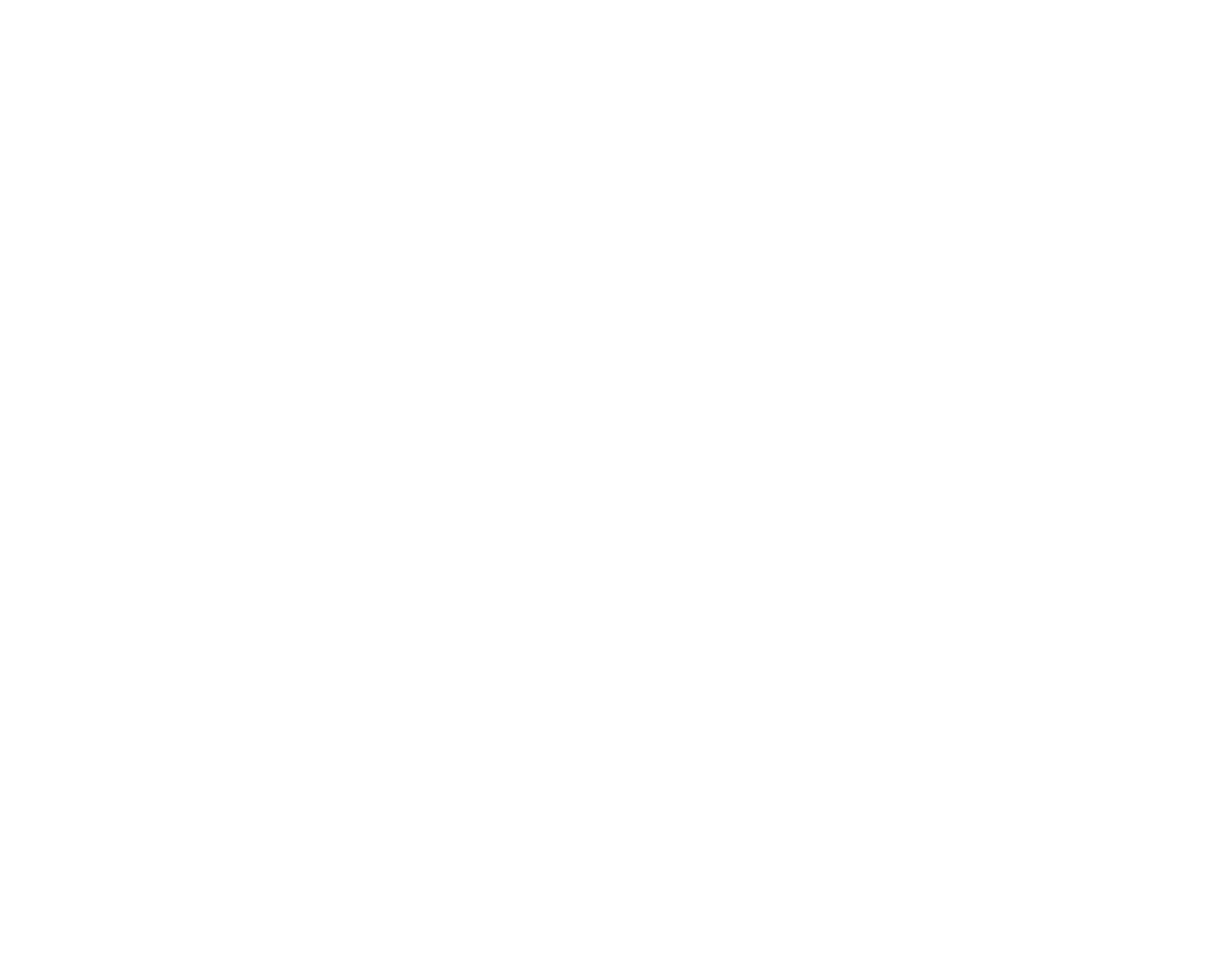
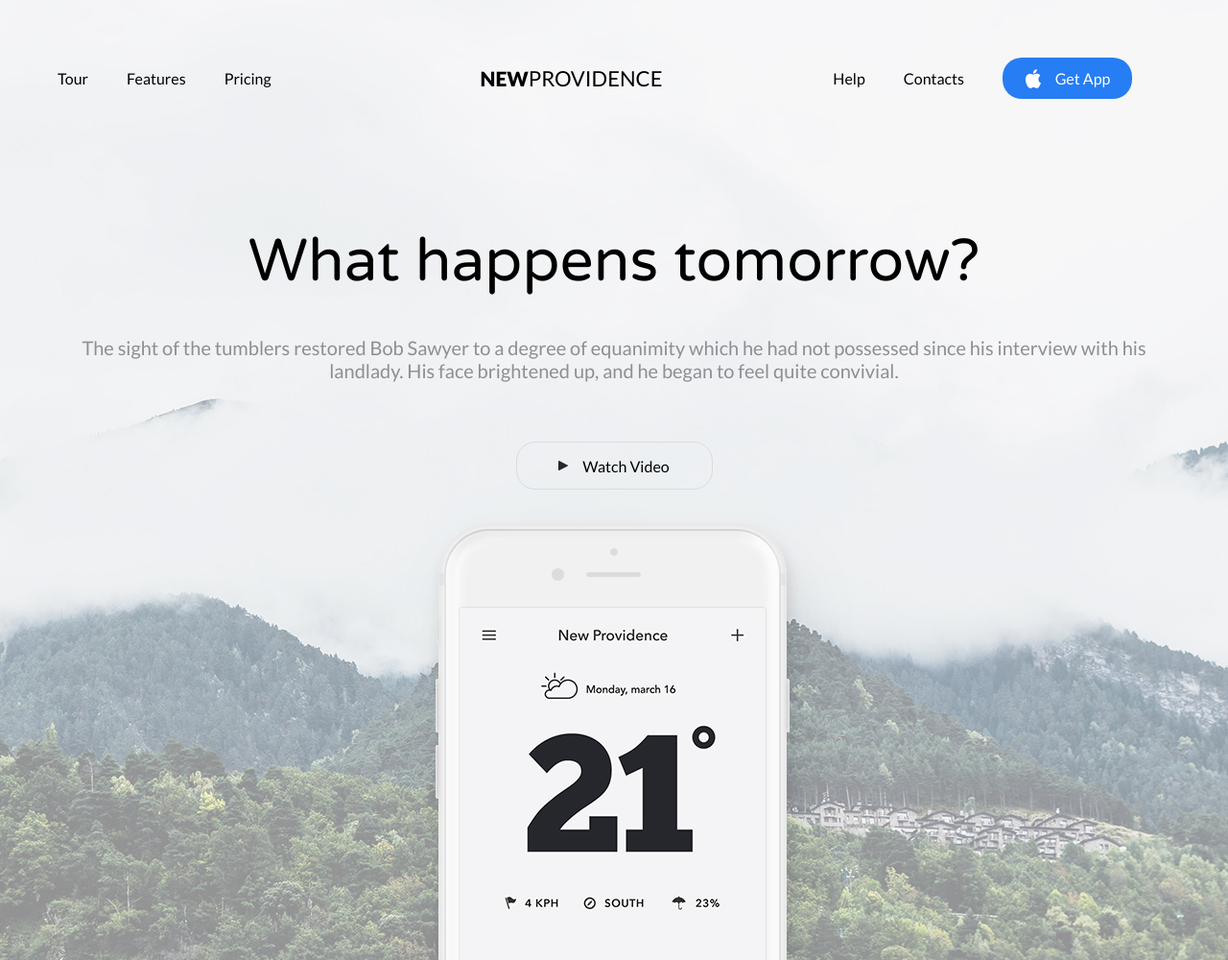
Before and after one commit to YuriSmal/team2, a plain HTML site: page index.html in a window 1280 px wide. Shown: the top 1000 px of the page at 96% size. Before the commit the page ends 800 px from the top, so only its background shows below. Drawn offline with Linux system fonts and the light colour scheme.

Commit message:
web version finished

```diff
--- a/index.html
+++ b/index.html
@@ -4,13 +4,91 @@
     <meta charset="UTF-8">
     <meta name="viewport" content="width=device-width, initial-scale=1.0">
     <title>Document</title>
+    <link href="https://fonts.googleapis.com/css2?family=Lato:wght@300;400;700;900&display=swap" rel="stylesheet">
+    <link href="https://fonts.googleapis.com/css2?family=Varela+Round&display=swap" rel="stylesheet">
+    <link rel="stylesheet" href="style.css">
+
 </head>
 <body>
 
-    <header></header>
+    <header>
+        <div class="container">
+            <div class="header-menu-wrapper">
+                <ul class="header-menu-container">
+                    <li><a href="">Tour</a></li>
+                    <li><a href="">Features</a></li>
+                    <li><a href="">Pricing</a></li>
+                </ul>
+
+                <div class="header-menu-container">
+                    <a href=""><h1><strong>New</strong>providence</h1></a>
+                </div>
+
+                <ul class="header-menu-container">
+                    <li><a href="">Help</a></li>
+                    <li><a href="">Contacts</a></li>
+                    <li class="header-getapp-button-wrapper"><a class="header-getapp-button" href="">
+                        <svg
+                        xmlns="http://www.w3.org/2000/svg"
+                        xmlns:xlink="http://www.w3.org/1999/xlink"
+                        width="17px" height="21px">
+                       <path fill-rule="evenodd"  fill="rgb(255, 255, 255)"
+                        d="M14.339,11.570 C14.316,9.051 16.382,7.826 16.476,7.769 C15.306,6.048 13.493,5.812 12.856,5.794 C11.333,5.632 9.856,6.713 9.080,6.713 C8.289,6.713 7.094,5.809 5.806,5.836 C4.150,5.862 2.600,6.830 1.749,8.333 C-0.005,11.399 1.303,15.904 2.984,18.382 C3.825,19.596 4.808,20.951 6.094,20.903 C7.352,20.851 7.822,20.094 9.340,20.094 C10.844,20.094 11.286,20.903 12.597,20.873 C13.947,20.851 14.798,19.654 15.609,18.430 C16.581,17.039 16.971,15.669 16.986,15.598 C16.955,15.587 14.364,14.589 14.339,11.570 ZM11.861,4.163 C12.538,3.309 13.001,2.147 12.872,0.969 C11.893,1.012 10.668,1.652 9.963,2.487 C9.338,3.223 8.781,4.430 8.925,5.565 C10.025,5.648 11.155,5.004 11.861,4.163 Z"/>
+                       </svg>Get App</a></li>
+                </ul>
+            </div>
+
+            <div class="header-info-wrapper">
+                <p class="header-heading">What happens tomorrow?</p>
+                <p class="header-heading-text">
+                    The sight of the tumblers restored Bob Sawyer to a degree of equanimity which he had not possessed since his interview with his landlady. His face brightened up, and he began to feel quite convivial.
+                </p>
+                <a href="" class="header-watch-button">
+                    <svg
+                        xmlns="http://www.w3.org/2000/svg"
+                        xmlns:xlink="http://www.w3.org/1999/xlink"
+                        width="10px" height="11px">
+                        <path fill-rule="evenodd"  fill="rgb(38, 39, 45)"
+                        d="M-0.000,9.447 C-0.000,8.986 -0.000,0.882 -0.000,0.564 C-0.000,0.151 0.484,-0.157 0.962,0.085 C1.345,0.278 9.006,4.184 9.659,4.518 C10.089,4.738 10.082,5.260 9.659,5.481 C9.189,5.725 1.499,9.651 0.942,9.923 C0.535,10.123 -0.000,9.903 -0.000,9.447 Z"/>
+                    </svg>
+                    Watch Video
+                </a>
+            </div>
+        </div>
+    </header>
 
     <main>
-        <section class="features"></section>
+        <section class="features">
+            <div class="container">
+                <div class="features-wrapper">
+                    <div class="features-col-6-12">
+                        <div class="features-img"><img src="img/feature/lock-icon.png" alt=""></div>
+                        <h2 class="features-heading">Real-time all the time</h2>
+                        <p class="features-text">
+                            Thus much I thought proper to tell you in relation to yourself, and to the trust I reposed in you.
+                        </p>
+                        <p class="features-text">
+                            Just then her head struck against the roof of the hall: in fact she was now more than nine feet high, and she at once took up the little golden key and hurried off to the garden door.
+                        </p>
+                    </div>
+                    <div class="features-col-6-12">
+                        <div class="features-img"><img src="img/feature/clock-icon.png" alt=""></div>
+                        <h2 class="features-heading">Adopt without any obstacles</h2>
+                        <p class="features-text">
+                            This sounded a very good reason, and Alice was quite pleased to know it. 'I never thought of that before!' she said.
+                        </p>
+                        <p class="features-text">
+                            This I have produced as a scantling of Jack’s great eloquence and the force of his reasoning upon such abstruse matters.
+                        </p>
+                    </div>
+                </div>
+            </div>
+        </section>
+
+
+
+
+
         <section class="iphone-feature"></section>
         <section class="map-feature"></section>
         <section class="iphone-screens"></section>
--- /dev/null
+++ b/style.css
@@ -0,0 +1,175 @@
+* {
+    margin: 0;
+    padding: 0;
+    list-style-type: none;
+    box-sizing: border-box;
+}
+
+ul {
+    list-style: none;
+}
+
+a {
+    text-decoration: none;
+    color: black;
+}
+
+.container {
+    max-width: 1160px;
+    margin: 0 auto;
+}
+
+/* header */
+
+header {
+    height: 1000px;
+    padding-top: 60px;
+    background: url('img/header/header-bg.jpg');
+    background-repeat: no-repeat;
+    background-size: cover;
+    background-position: center;
+}
+
+.header-menu-wrapper {
+    display: flex;
+    justify-content: space-between;
+    align-items: center;
+}
+
+.header-menu-container {
+    font-family:  'Lato', sans-serif;
+    display: flex;
+    align-items: center;
+}
+
+.header-menu-container h1 {
+    text-transform: uppercase;
+    font-weight: 400;
+    font-size: 22px;
+}
+
+strong {
+    font-size: 21px;
+    font-weight: 900;
+}
+
+.header-menu-container li {
+    margin-right: 40px;
+}
+
+.header-menu-container a:hover {
+    color: #267df4;
+    transition: 0.3s;
+
+}
+
+.header-getapp-button-wrapper {
+    width: 135px;
+
+}
+
+.header-getapp-button {
+    display: flex;
+    justify-content: center;
+    align-items: center;
+    background: #267df4;
+    color: #fff;
+    border-radius: 20px;
+    width: 135px;
+    height: 43px;
+    vertical-align: middle;
+}
+
+.header-getapp-button:hover {
+    background: #fff;
+    color: #267df4;
+    border: 1px solid #267df4;
+}
+
+.header-getapp-button:hover svg {
+    stroke: rgb(38, 125, 244);
+}
+
+.header-getapp-button svg {
+    margin-right: 15px;
+}
+
+.header-info-wrapper {
+    margin-top: 132px;
+    display: flex;
+    flex-direction: column;
+    justify-content: center;
+    align-items: center;
+    text-align: center;
+}
+
+.header-heading {
+    font-family: 'Varela Round', sans-serif;
+    font-size: 62px;
+}
+
+.header-heading-text{
+    margin-top: 40px;
+    font-family:  'Lato', sans-serif;
+    font-size: 20px;
+    color: #8c8f94;
+}
+
+.header-watch-button {
+    margin-top: 62px;
+    border: 1px solid #dadcde;
+    width: 205px;
+    height: 50px;
+    display: flex;
+    justify-content: center;
+    align-items: center;
+    border-radius: 20px;
+    font-family:  'Lato', sans-serif;
+}
+
+.header-watch-button svg {
+    margin-right: 15px;
+}
+
+.header-watch-button:hover {
+    background: #267df4;
+    color: #fff;
+    transition: 0.3s;
+}
+
+.header-watch-button:hover svg {
+    fill: #fff;
+    filter: invert(1) sepia(1);
+}
+
+/* features */
+
+.features {
+    padding: 125px 0;
+}
+.features-wrapper {
+    display: flex;
+    justify-content: space-between;
+}
+
+.features-col-6-12 {
+    display: flex;
+    flex-direction: column;
+}
+
+.features-heading {
+    font-family: 'Lato', sans-serif;
+    font-weight: 300;
+    font-size: 26px;
+    color: #26272d;
+    margin-top: 45px;
+}
+
+.features-text {
+    font-family: 'Lato', sans-serif;
+    font-size: 18px;
+    color: #8c8f94;
+    margin-top: 50px;
+    max-width: 495px;
+
+}
```
Also changed, not shown: img/feature/clock-icon.png (added), img/feature/lock-icon.png (added), img/header/header-bg.jpg (added).
